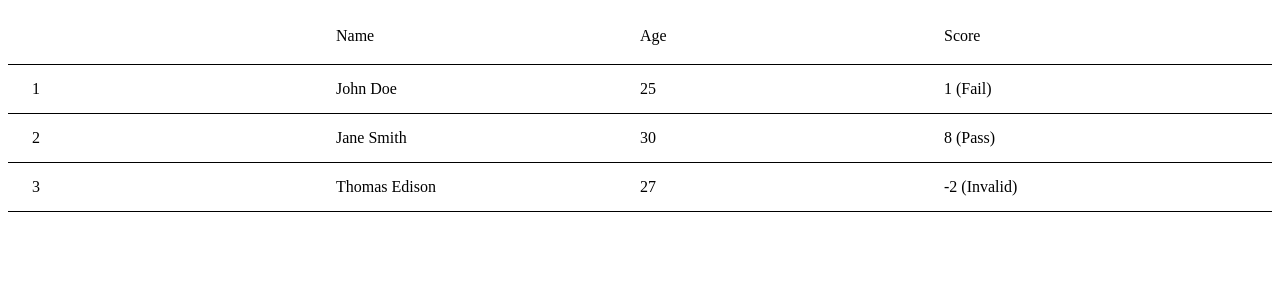
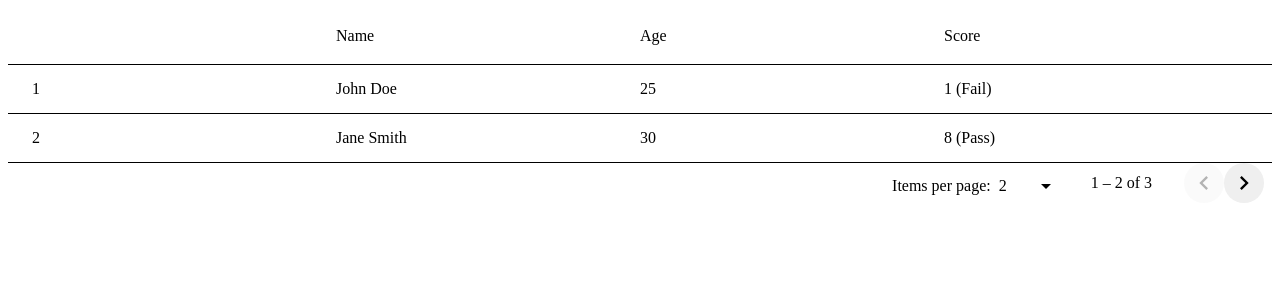
Before and after one commit to NguyenNhatThao/Angular-demo, an Angular app: page /dashboard in a window 1280 px wide. Both pictures are taken after a click on the button "Student". Shown: the top 300 px of the page. Built offline with nearby package versions, Linux system fonts and the light colour scheme.

Commit message:
apply paging (uncompleted)

```diff
--- a/package.json
+++ b/package.json
@@ -10,7 +10,7 @@
   },
   "private": true,
   "dependencies": {
-    "@angular/animations": "^14.0.0",
+    "@angular/animations": "^16.1.8",
     "@angular/cdk": "^14.1.0",
     "@angular/common": "^14.0.0",
     "@angular/compiler": "^14.0.0",
--- a/src/app/app.module.ts
+++ b/src/app/app.module.ts
@@ -3,10 +3,13 @@ import { BrowserModule } from '@angular/platform-browser';
 
 import { AppRoutingModule } from './app-routing.module';
 import { AppComponent } from './app.component';
+import { SharedModule } from 'src/app/common/shared.module';
+import { BrowserAnimationsModule } from '@angular/platform-browser/animations';
+import { HttpClientModule } from '@angular/common/http';
 
 @NgModule({
   declarations: [AppComponent],
-  imports: [BrowserModule, AppRoutingModule],
+  imports: [BrowserModule, BrowserAnimationsModule, HttpClientModule, SharedModule, AppRoutingModule],
   exports: [],
   providers: [],
   bootstrap: [AppComponent],
--- a/src/app/modules/employee/components/display-list-employee/display-list-employee.component.html
+++ b/src/app/modules/employee/components/display-list-employee/display-list-employee.component.html
@@ -1,36 +1,43 @@
 <div fxLayout="row" fxLayoutAlign="space-around center">
-  <mat-table style="width: 100%;" [dataSource]="dataSource">
+  <mat-table style="width: 100%" [dataSource]="dataSource">
     <ng-container matColumnDef="id">
       <mat-header-cell *matHeaderCellDef> </mat-header-cell>
-      <mat-cell *matCellDef="let data">
-        {{data.id|| '-'}} </mat-cell>
+      <mat-cell *matCellDef="let data"> {{ data.id || "-" }} </mat-cell>
     </ng-container>
 
     <ng-container matColumnDef="name">
       <mat-header-cell *matHeaderCellDef> Name </mat-header-cell>
-      <mat-cell *matCellDef="let data"> {{data.name ||
-        '-'}}
-      </mat-cell>
+      <mat-cell *matCellDef="let data"> {{ data.name || "-" }} </mat-cell>
     </ng-container>
 
     <ng-container matColumnDef="age">
       <mat-header-cell *matHeaderCellDef> Age </mat-header-cell>
-      <mat-cell *matCellDef="let data">
-        {{data.age || '-'}} </mat-cell>
+      <mat-cell *matCellDef="let data"> {{ data.age || "-" }} </mat-cell>
     </ng-container>
 
     <ng-container matColumnDef="score">
       <mat-header-cell *matHeaderCellDef> Score </mat-header-cell>
       <mat-cell *matCellDef="let data">
-        {{(data.score | scoreStatusPipe) || '-'}} </mat-cell>
+        {{ (data.score | scoreStatusPipe) || "-" }}
+      </mat-cell>
     </ng-container>
 
     <mat-header-row *matHeaderRowDef="displayedColumns"></mat-header-row>
-    <mat-row *matRowDef="let row; columns: displayedColumns;" (click)="goToStudentDetail(row.id, row.name)" focusColumn
-      [highlightColor]="'green'">
+    <mat-row
+      *matRowDef="let row; columns: displayedColumns"
+      (click)="goToStudentDetail(row.id, row.name)"
+      focusColumn
+      [highlightColor]="'green'"
+    >
     </mat-row>
   </mat-table>
-  <!-- <mat-paginator class="paginator" [length]="totalRecords" [pageSize]="pageSize" (page)="onPageChange($event)"
-    [pageSizeOptions]="[2,3,4,5]" aria-label="Select page">
-  </mat-paginator> -->
 </div>
+<mat-paginator
+  class="paginator"
+  [length]="totalRecords"
+  [pageSize]="pageSize"
+  (page)="onPageChange($event)"
+  [pageSizeOptions]="[2, 3, 4, 5]"
+  aria-label="Select page"
+>
+</mat-paginator>
--- a/src/app/modules/employee/components/display-list-employee/display-list-employee.component.ts
+++ b/src/app/modules/employee/components/display-list-employee/display-list-employee.component.ts
@@ -32,11 +32,12 @@ export class DisplayListEmployeeComponent implements OnInit {
     });
   }
 
-  // onPageChange(event: any) {
-  //   this.pageSize = event.pageSize;
-  //   this.onSelectPage.emit({
-  //     pageIndex: event.pageIndex,
-  //     pageSize: this.pageSize,
-  //   });
-  // }
+  onPageChange(event: any) {
+    this.pageSize = event.pageSize;
+    this.onSelectPage.emit({
+      pageIndex: event.pageIndex,
+      pageSize: this.pageSize,
+      previousPageIndex: event.previousPageIndex,
+    });
+  }
 }
--- a/src/app/modules/employee/employee.module.ts
+++ b/src/app/modules/employee/employee.module.ts
@@ -1,6 +1,5 @@
 import { NgModule } from '@angular/core';
 import { FlexLayoutModule } from '@angular/flex-layout';
-import { HttpClientModule } from '@angular/common/http';
 import { SharedModule } from 'src/app/common/shared.module';
 import { DisplayListEmployeeComponent } from './components/display-list-employee/display-list-employee.component';
 import { StudentComponent } from './pages/student/student.component';
@@ -23,7 +22,6 @@ const routes: Routes = [
   providers: [StudentService],
   imports: [
     FlexLayoutModule,
-    HttpClientModule,
     SharedModule,
     RouterModule.forChild(routes),
   ],
--- a/src/app/modules/employee/pages/student/student.component.html
+++ b/src/app/modules/employee/pages/student/student.component.html
@@ -1,2 +1,6 @@
-<app-display-list-employee [displayedColumns]="displayedColumns" [dataSource]="dataSource"
-  [totalRecords]="totalRecords"></app-display-list-employee>
+<app-display-list-employee
+  [displayedColumns]="displayedColumns"
+  [dataSource]="dataSource"
+  [totalRecords]="totalRecords"
+  (onSelectPage)="onPageChange($event)"
+></app-display-list-employee>
--- a/src/app/modules/employee/pages/student/student.component.ts
+++ b/src/app/modules/employee/pages/student/student.component.ts
@@ -11,15 +11,36 @@ export class StudentComponent implements OnInit {
   dataSource = new MatTableDataSource<any>();
   displayedColumns: string[] = ['id', 'name', 'age', 'score'];
   totalRecords = 0;
+  pageSize = 2;
 
   constructor(private studentService: StudentService) {}
 
   ngOnInit() {
     this.studentService.getData().subscribe((studentList) => {
       if (studentList) {
-        this.dataSource.data = studentList;
-        // this.totalRecords = studentList.size();
+        this.dataSource.data = studentList.slice(0, this.pageSize);
+        this.totalRecords = studentList.length;
       }
     });
   }
+
+  onPageChange(event: any) {
+    this.studentService.getData().subscribe((studentList)=> {
+      if(studentList) {
+        if(event.previousPageIndex < event.pageIndex) {
+          this.getRecords(studentList, event.pageIndex+1, event);
+        } else {
+          this.getRecords(studentList, event.pageIndex, event);
+        }
+      }
+    })
+  }
+
+  getRecords(studentList: any, startIndex: number, event: any) {
+    if(event.pageIndex + event.pageSize < this.totalRecords) {
+      this.dataSource.data = studentList.slice(startIndex, (event.pageIndex + event.pageSize));
+    } else {
+      this.dataSource.data = studentList.slice(startIndex, this.totalRecords);
+    }
+  }
 }
```
Also changed, not shown: 1 other file (tests, documents, lock files or other folders).
